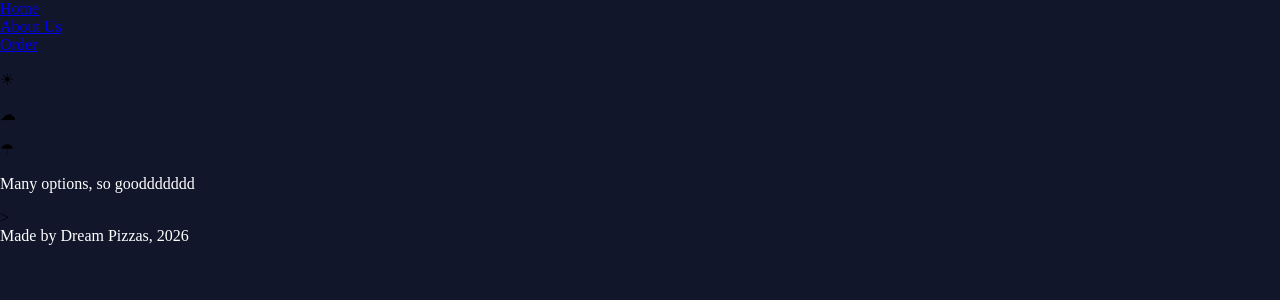
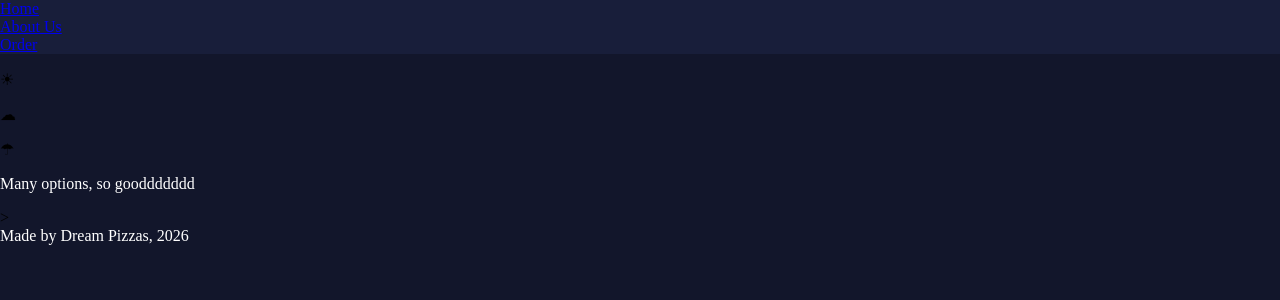
Before and after one commit to st25209-lgtm/CSC2-AS91896-AS91897, a Flask app: page / in a window 1280 px wide. Shown: the top 300 px of the page. Run offline with Flask 3, Linux system fonts and the light colour scheme; some web fonts are replaced.

Commit message:
Navigation Bar sticks onto the top of the page

```diff
--- a/static/css/base.css
+++ b/static/css/base.css
@@ -8,3 +8,10 @@ html {
 body {
     margin: 0;
 }
+
+.nav-bar-container {
+    width: 100vw;
+    background: rgb(24, 30, 58);
+    position: sticky;
+    top: 0;
+}
```
